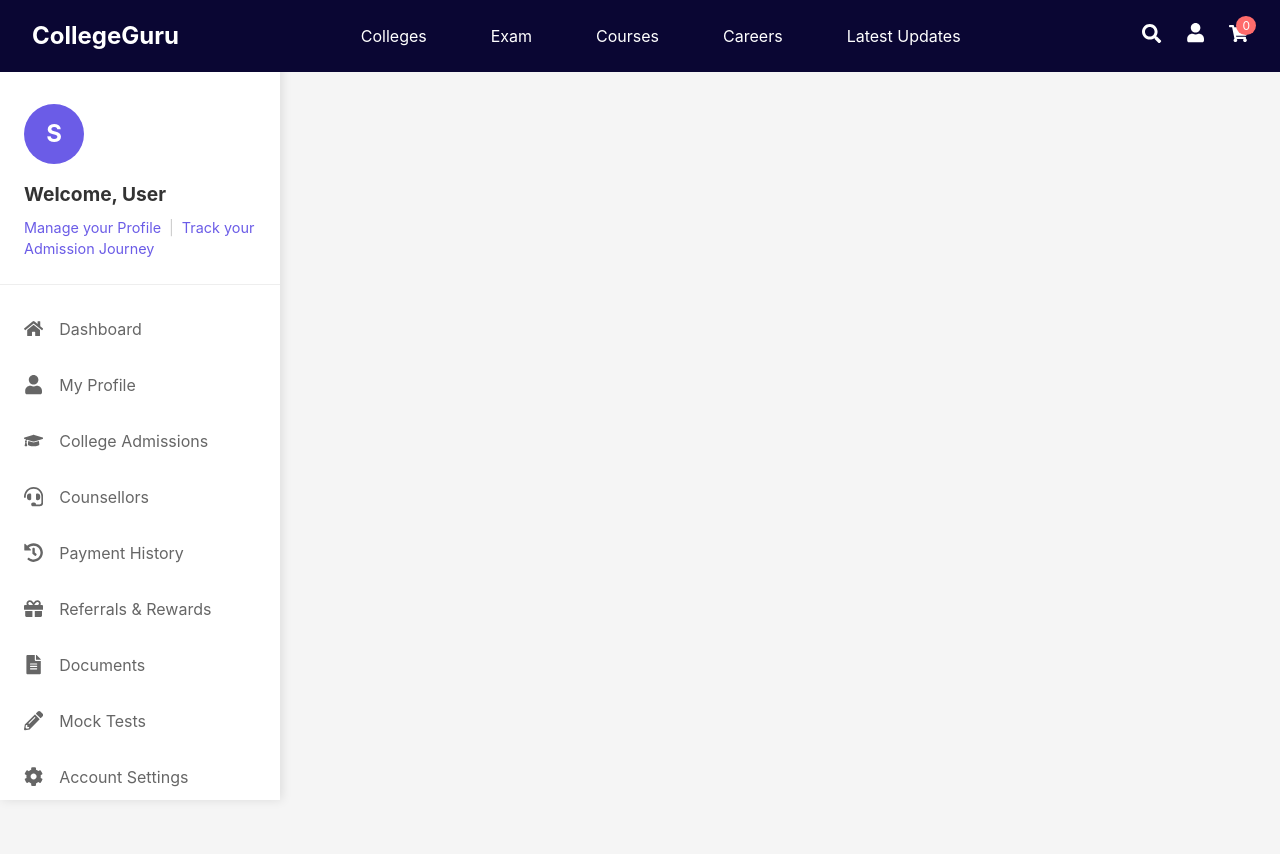
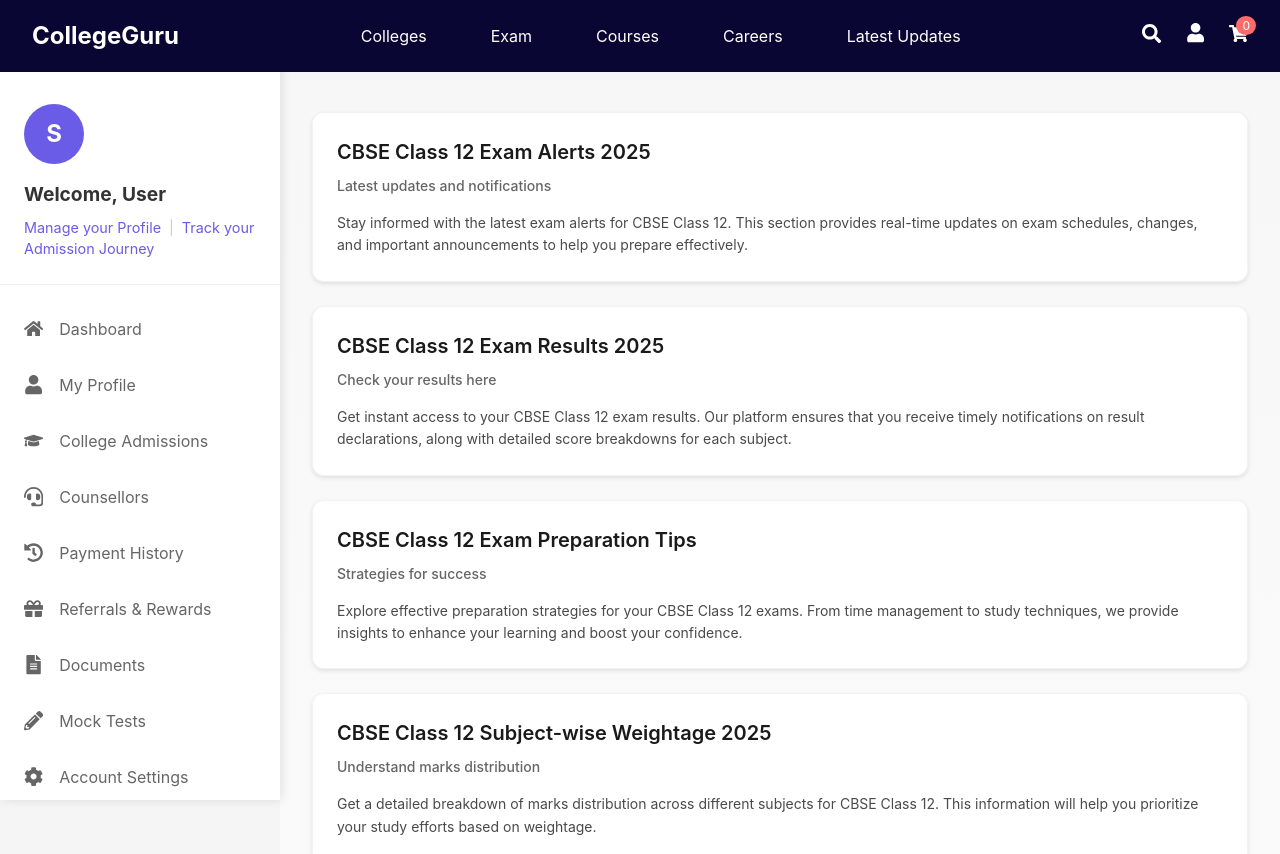
Before and after one commit to munvar021/collegeGuru, a React (Create React App) app: page /updates in a window 1280 px wide. Shown: the top 854 px of the page. Before the commit the page ends 800 px from the top, so only its background shows below. Built offline with nearby package versions, Linux system fonts and the light colour scheme.

Commit message:
commit msg

```diff
--- a/package.json
+++ b/package.json
@@ -8,6 +8,7 @@
     "@testing-library/react": "^13.4.0",
     "@testing-library/user-event": "^13.5.0",
     "axios": "^1.7.7",
+    "framer-motion": "^11.11.17",
     "lucide-react": "^0.454.0",
     "react": "^18.3.1",
     "react-dom": "^18.3.1",
--- a/src/App.jsx
+++ b/src/App.jsx
@@ -4,8 +4,9 @@ import { ThemeProvider } from "styled-components";
 import GlobalStyles from "./styles/GlobalStyles";
 import Header from "./components/Header/header";
 import Sidebar from "./components/Sidebar/sidebar";
+import ExamDashboard from "./pages/ExamDashboard/examDashboard";
 import Courses from "./pages/Courses/courses";
-import ExamDashboard from "./pages/ExamDashboard/examDashboard";
+import LatestUpdates from "./pages/LatestUpdates/latestUpdates";
 import Dashboard from "./pages/Dashboard/dashboard";
 import Profile from "./pages/Profile/profile";
 import Documents from "./pages/Documents/documents";
@@ -38,8 +39,9 @@ const App = () => {
           <Sidebar isOpen={isSidebarOpen} />
           <MainContent>
             <Routes>
+              <Route exact path="/exam" element={<ExamDashboard />} />
               <Route exact path="/courses" element={<Courses />} />
-              <Route exact path="/exam" element={<ExamDashboard />} />
+              <Route exact path="/updates" element={<LatestUpdates />} />
               <Route exact path="/dashboard" element={<Dashboard />} />
               <Route exact path="/profile" element={<Profile />} />
               <Route exact path="/documents" element={<Documents />} />
--- /dev/null
+++ b/src/pages/LatestUpdates/data.js
@@ -0,0 +1,82 @@
+export const courseData = [
+  {
+    id: 1,
+    title: "CBSE Class 12 Exam Alerts 2025",
+    subtitle: "Latest updates and notifications",
+    description:
+      "Stay informed with the latest exam alerts for CBSE Class 12. This section provides real-time updates on exam schedules, changes, and important announcements to help you prepare effectively.",
+    path: "/exam-alerts",
+  },
+  {
+    id: 2,
+    title: "CBSE Class 12 Exam Results 2025",
+    subtitle: "Check your results here",
+    description:
+      "Get instant access to your CBSE Class 12 exam results. Our platform ensures that you receive timely notifications on result declarations, along with detailed score breakdowns for each subject.",
+    path: "/exam-results",
+  },
+  {
+    id: 3,
+    title: "CBSE Class 12 Exam Preparation Tips",
+    subtitle: "Strategies for success",
+    description:
+      "Explore effective preparation strategies for your CBSE Class 12 exams. From time management to study techniques, we provide insights to enhance your learning and boost your confidence.",
+    path: "/preparation-tips",
+  },
+  {
+    id: 4,
+    title: "CBSE Class 12 Subject-wise Weightage 2025",
+    subtitle: "Understand marks distribution",
+    description:
+      "Get a detailed breakdown of marks distribution across different subjects for CBSE Class 12. This information will help you prioritize your study efforts based on weightage.",
+    path: "/subject-weightage",
+  },
+  {
+    id: 5,
+    title: "CBSE Class 12 Exam Guidelines",
+    subtitle: "Important rules and regulations",
+    description:
+      "Familiarize yourself with the essential guidelines for CBSE Class 12 examinations. Learn about examination protocols, permissible materials, and conduct expectations to ensure a smooth exam experience.",
+    path: "/exam-guidelines",
+  },
+  {
+    id: 6,
+    title: "CBSE Class 12 Revision Strategies",
+    subtitle: "Effective revision techniques",
+    description:
+      "Discover effective revision techniques tailored for CBSE Class 12 students. This section covers methods to reinforce your learning, manage stress, and maximize retention as exams approach.",
+    path: "/revision-strategies",
+  },
+  {
+    id: 7,
+    title: "CBSE Class 12 Sample Papers",
+    subtitle: "Practice with past papers",
+    description:
+      "Access a collection of sample papers and previous years' question papers for CBSE Class 12. Practicing with these resources will help you understand the exam pattern and improve your performance.",
+    path: "/sample-papers",
+  },
+  {
+    id: 8,
+    title: "CBSE Class 12 Result Analysis",
+    subtitle: "Yearly performance insights",
+    description:
+      "Dive into an analysis of CBSE Class 12 results over the years. Understand trends, average scores, and subject-wise performances to identify strengths and areas for improvement.",
+    path: "/result-analysis",
+  },
+  {
+    id: 9,
+    title: "CBSE Class 12 Exam Dates 2025",
+    subtitle: "Complete schedule of exams",
+    description:
+      "Find the complete schedule of CBSE Class 12 exam dates for 2025. Stay updated with the timeline for each subject to plan your study schedule effectively.",
+    path: "/exam-dates",
+  },
+  {
+    id: 10,
+    title: "CBSE Class 12 Academic Calendar 2025",
+    subtitle: "Important dates and events",
+    description:
+      "Stay organized with the CBSE Class 12 academic calendar for 2025. This calendar includes important dates for exams, holidays, and other academic events to keep you on track throughout the year.",
+    path: "/academic-calendar",
+  },
+];
--- /dev/null
+++ b/src/pages/LatestUpdates/latestUpdates.jsx
@@ -0,0 +1,47 @@
+import React from "react";
+import { ThemeProvider } from "styled-components";
+import { motion } from "framer-motion";
+import { theme } from "./theme";
+import { courseData } from "./data";
+import {
+  Container,
+  cardVariants,
+  CardContainer,
+  StyledCard,
+  CardHeader,
+  CardTitle,
+  CardSubtitle,
+  CardContent,
+  CardDescription,
+} from "./styledComponents";
+
+const LatestUpdates = () => {
+  return (
+    <ThemeProvider theme={theme}>
+      <Container>
+        {courseData.map((course) => (
+          <CardContainer
+            key={course.id}
+            variants={cardVariants}
+            initial="initial"
+            animate="animate"
+            whileHover="hover"
+            transition={{ duration: 0.3 }}
+          >
+            <StyledCard>
+              <CardHeader>
+                <CardTitle>{course.title}</CardTitle>
+                <CardSubtitle>{course.subtitle}</CardSubtitle>
+              </CardHeader>
+              <CardContent>
+                <CardDescription>{course.description}</CardDescription>
+              </CardContent>
+            </StyledCard>
+          </CardContainer>
+        ))}
+      </Container>
+    </ThemeProvider>
+  );
+};
+
+export default LatestUpdates;
--- /dev/null
+++ b/src/pages/LatestUpdates/styledComponents.js
@@ -0,0 +1,106 @@
+// styles.js
+import styled from "styled-components";
+import { motion } from "framer-motion";
+
+export const Container = styled.div`
+  max-width: ${({ theme }) => theme.breakpoints.wide};
+  margin: 0 auto;
+  padding: ${({ theme }) => theme.spacing.lg};
+  background: linear-gradient(
+    to bottom,
+    ${({ theme }) => theme.colors.background.secondary},
+    ${({ theme }) => theme.colors.background.primary}
+  );
+
+  @media (max-width: ${({ theme }) => theme.breakpoints.tablet}) {
+    padding: ${({ theme }) => theme.spacing.sm};
+  }
+`;
+
+export const cardVariants = {
+  initial: { opacity: 0, y: 20 },
+  animate: { opacity: 1, y: 0 },
+  hover: { scale: 1.02 },
+};
+
+export const CardContainer = styled(motion.div)`
+  margin-bottom: ${({ theme }) => theme.spacing.md};
+`;
+
+export const StyledCard = styled.div`
+  background: ${({ theme }) => theme.colors.background.hover};
+  border-radius: 12px;
+  overflow: hidden;
+  backdrop-filter: blur(10px);
+  border: 1px solid ${({ theme }) => theme.colors.border};
+  transition: all ${({ theme }) => theme.transitions.default};
+  box-shadow: ${({ theme }) => theme.shadows.small};
+  cursor: pointer;
+
+  &:hover {
+    transform: translateY(-4px);
+    box-shadow: ${({ theme }) => theme.shadows.large};
+    background: ${({ theme }) => theme.colors.background.hover};
+  }
+`;
+
+export const CardHeader = styled.div`
+  padding: ${({ theme }) => theme.spacing.md} ${({ theme }) => theme.spacing.md}
+    ${({ theme }) => theme.spacing.sm};
+`;
+
+export const CardTitle = styled.h2`
+  font-size: ${({ theme }) => theme.typography.fontSize.lg};
+  font-weight: ${({ theme }) => theme.typography.fontWeight.semibold};
+  color: ${({ theme }) => theme.colors.text.primary};
+  margin: 0;
+  transition: color ${({ theme }) => theme.transitions.default};
+  position: relative;
+
+  &::after {
+    content: "";
+    position: absolute;
+    bottom: -2px;
+    left: 0;
+    width: 0;
+    height: 2px;
+    background: ${({ theme }) => theme.colors.primary};
+    transition: width ${({ theme }) => theme.transitions.default};
+  }
+
+  ${StyledCard}:hover & {
+    color: ${({ theme }) => theme.colors.primary};
+
+    &::after {
+      width: 100%;
+    }
+  }
+`;
+
+export const CardSubtitle = styled.div`
+  font-size: ${({ theme }) => theme.typography.fontSize.sm};
+  color: ${({ theme }) => theme.colors.text.light};
+  margin-top: ${({ theme }) => theme.spacing.xs};
+  font-weight: ${({ theme }) => theme.typography.fontWeight.medium};
+  transition: transform ${({ theme }) => theme.transitions.default};
+
+  ${StyledCard}:hover & {
+    transform: translateX(4px);
+  }
+`;
+
+export const CardContent = styled.div`
+  padding: 0 ${({ theme }) => theme.spacing.md}
+    ${({ theme }) => theme.spacing.md};
+`;
+
+export const CardDescription = styled.div`
+  font-size: ${({ theme }) => theme.typography.fontSize.sm};
+  color: ${({ theme }) => theme.colors.text.secondary};
+  line-height: ${({ theme }) => theme.typography.lineHeight.relaxed};
+  transition: color ${({ theme }) => theme.transitions.default};
+
+  ${StyledCard}:hover & {
+    color: ${({ theme }) => theme.colors.text.primary};
+  }
+`;
--- /dev/null
+++ b/src/pages/LatestUpdates/theme.js
@@ -0,0 +1,62 @@
+// theme.js
+export const theme = {
+  colors: {
+    primary: "#3b82f6",
+    secondary: "#1a1a1a",
+    text: {
+      primary: "#1a1a1a",
+      secondary: "#4a4a4a",
+      light: "#666666",
+    },
+    background: {
+      primary: "#ffffff",
+      secondary: "#f7f7f7",
+      hover: "rgba(255, 255, 255, 0.95)",
+    },
+    border: "rgba(209, 213, 219, 0.3)",
+  },
+  shadows: {
+    small: "0 2px 4px rgba(0, 0, 0, 0.1)",
+    medium:
+      "0 4px 6px -1px rgba(0, 0, 0, 0.1), 0 2px 4px -1px rgba(0, 0, 0, 0.06)",
+    large:
+      "0 20px 25px -5px rgba(0, 0, 0, 0.1), 0 10px 10px -5px rgba(0, 0, 0, 0.04)",
+  },
+  transitions: {
+    default: "0.3s ease",
+    slow: "0.5s ease",
+  },
+  spacing: {
+    xs: "0.5rem",
+    sm: "1rem",
+    md: "1.5rem",
+    lg: "2rem",
+    xl: "3rem",
+  },
+  breakpoints: {
+    mobile: "320px",
+    tablet: "768px",
+    desktop: "1024px",
+    wide: "1200px",
+  },
+  typography: {
+    fontSize: {
+      xs: "0.75rem",
+      sm: "0.875rem",
+      md: "1rem",
+      lg: "1.25rem",
+      xl: "1.5rem",
+    },
+    fontWeight: {
+      normal: 400,
+      medium: 500,
+      semibold: 600,
+      bold: 700,
+    },
+    lineHeight: {
+      tight: 1.2,
+      normal: 1.5,
+      relaxed: 1.6,
+    },
+  },
+};
```
Also changed, not shown: 1 other file (tests, documents, lock files or other folders).
